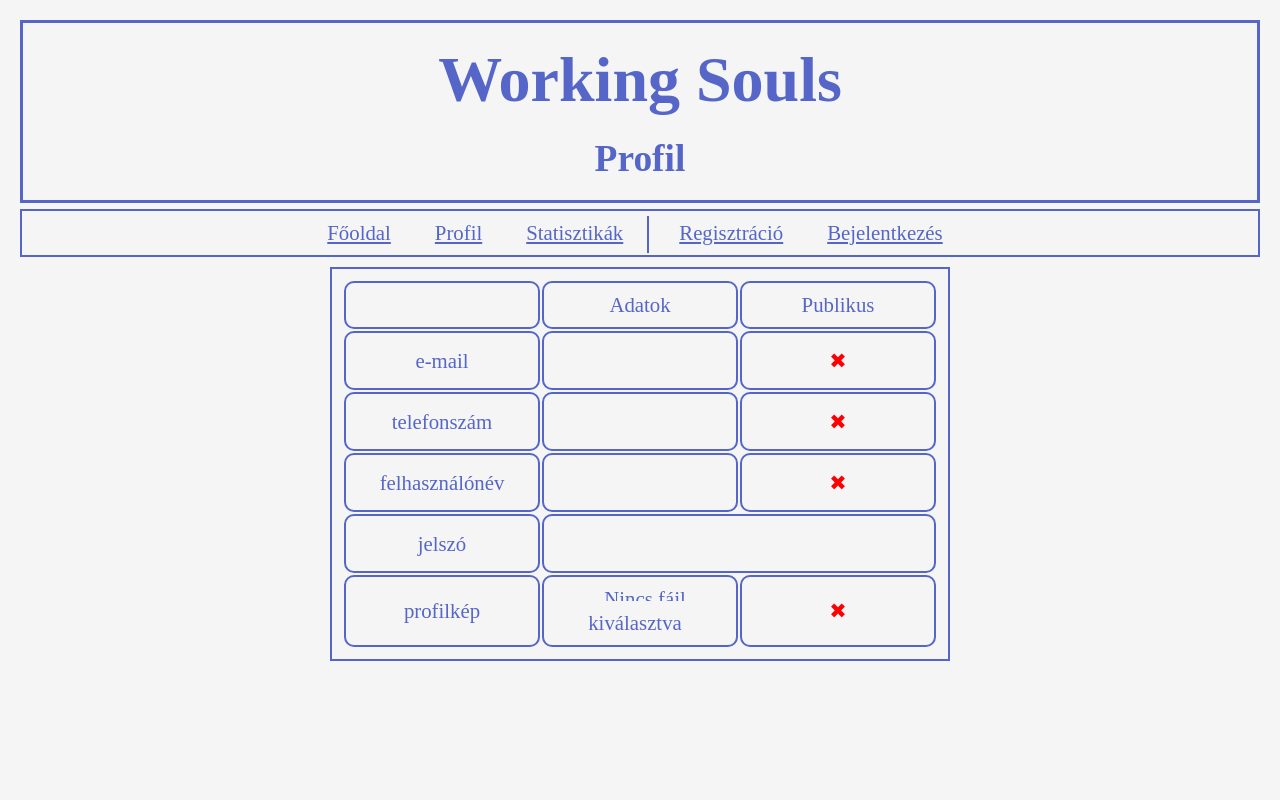
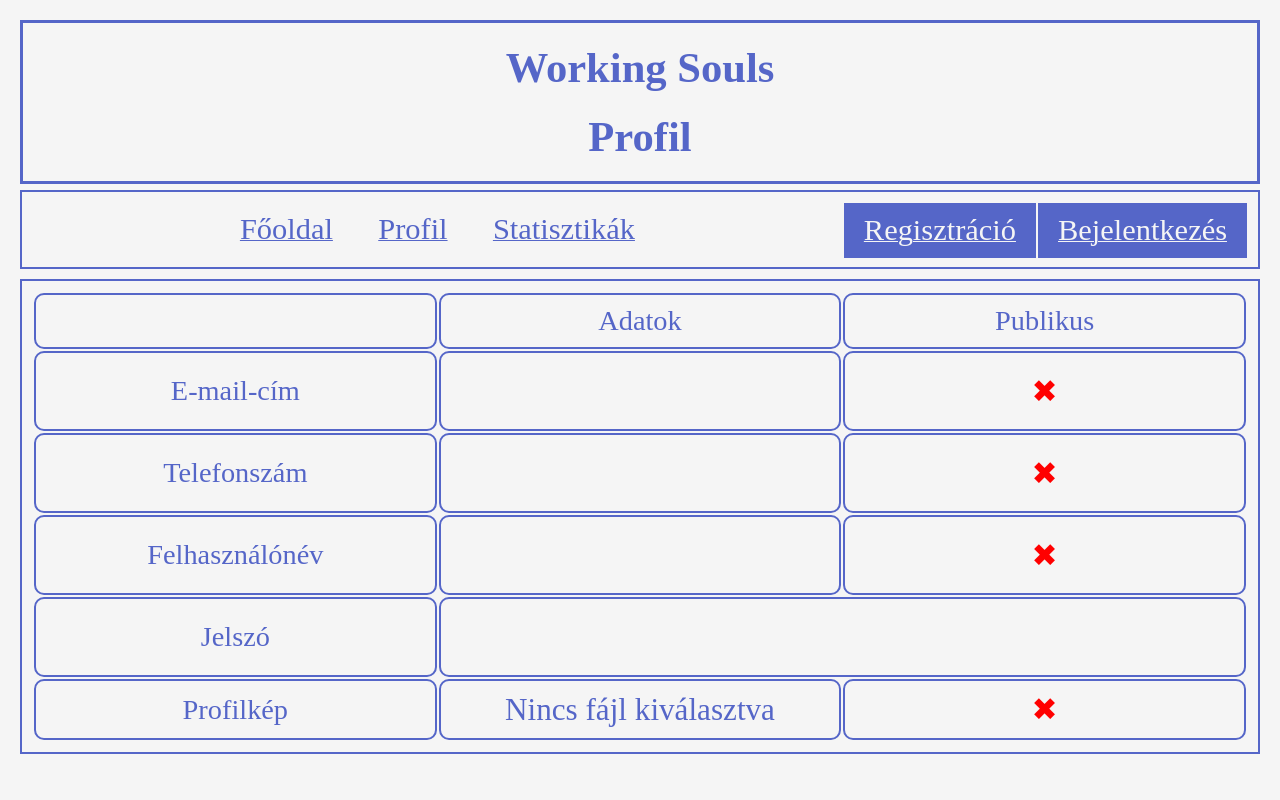
Before and after one commit to Frici73/project13, a PHP site: page /pages/profil.html in a window 1280 px wide. Run offline with PHP 8.4, Linux system fonts and the light colour scheme.

Commit message:
window sizing, login inputs fixing, menu: reg & login button edit

```diff
--- a/css/basic.css
+++ b/css/basic.css
@@ -4,10 +4,11 @@
     background-color: whitesmoke;
     color: #5566C8;
     text-align: center;
+    font-size: 1.1em;
 }
 
 body {
-    min-width: max(300px, 30%);
+    min-width: max(750px, 50%);
 }
 
 header {
@@ -23,23 +24,30 @@ menu {
     flex-direction: row;
 }
 
-menu div {
-    text-align: right;
-    display: inline;
-    box-sizing: border-box;
-    border: 0px solid #5566C8;
-    border-left: 2px solid #5566C8;
+menu li {
+    display: inline-block;
+    font-size: 1.3em;
 }
 
-menu li, menu div li{
-    display: inline;
-    font-size: 1.3em;
+.lileft {
+    float: right;
+    border: whitesmoke 1px solid;
+}
+
+.lileft,
+.lileft a {
+    color: whitesmoke;
+    background: #5566C8;
+}
+
+a {
+    text-decoration: underline 1px;
 }
 
 table {
     margin-top: 10px !important;
     border: #5566C8 2px solid;
-    width: 50%;
+    width: 100%;
     box-sizing: border-box;
 }
 
@@ -47,7 +55,8 @@ td {
     width: 50%;
 }
 
-input::file-selector-button { /*"Tallózás" gomb elrejtése*/
+input::file-selector-button {
+    /*"Tallózás" gomb elrejtése*/
     display: none;
 }
 
@@ -55,7 +64,8 @@ input[type="file"] {
     display: none;
 }
 
-input[type="password"]::-ms-reveal, /*A jelszó megjelenítő szem elrejtése*/
+input[type="password"]::-ms-reveal,
+/*A jelszó megjelenítő szem elrejtése*/
 input[type="password"]::-ms-clear {
     display: none;
 }
--- a/css/profil.css
+++ b/css/profil.css
@@ -3,7 +3,6 @@ td {
     border: #5566C8 2px solid;
     border-radius: 10px;
     box-sizing: border-box;
-    font-size: 1.3em;
 }
 
 td input {
@@ -17,19 +16,26 @@ td input {
 input[type="number"] {
     -moz-appearance: textfield;
 }
+
 input::-webkit-outer-spin-button,
 input::-webkit-inner-spin-button {
-  -webkit-appearance: none;
-  margin: 0;
+    -webkit-appearance: none;
+    margin: 0;
 }
 
 .check-cell input[type="checkbox"] {
     display: none;
 }
 
-.check-cell input[type="checkbox"]:checked + span {
+.check-cell span {
+    cursor: pointer;
+    user-select: none;
+}
+
+.check-cell input[type="checkbox"]:checked+span {
     color: green !important;
 }
-.check-cell input[type="checkbox"]:not(:checked) + span {
+
+.check-cell input[type="checkbox"]:not(:checked)+span {
     color: red !important;
 }
--- a/js/basic.js
+++ b/js/basic.js
@@ -26,8 +26,6 @@ document.body.innerHTML += `
         <li><a href="${points}/index.html">Főoldal</a></li>
         <li><a href="${points}/pages/profil.html">Profil</a></li>
         <li><a href="${points}/pages/stat.html">Statisztikák</a></li>
-        <div>
-            <li><a href="${points}/pages/register.html">Regisztráció</a></li>
-            <li><a href="${points}/pages/login.html">Bejelentkezés</a></li>
-        </div>
+        <li class="lileft"><a href="${points}/pages/login.html">Bejelentkezés</a></li>
+        <li class="lileft"><a href="${points}/pages/register.html">Regisztráció</a></li>
     </menu>`
--- a/pages/profil.html
+++ b/pages/profil.html
@@ -1,11 +1,13 @@
 <!DOCTYPE html>
 <html lang="hu">
+
 <head>
     <meta charset="UTF-8">
     <meta name="viewport" content="width=device-width, initial-scale=1.0">
     <link rel="stylesheet" href="../css/profil.css">
     <title>Working Souls - Profil</title>
 </head>
+
 <body>
     <script src="../js/basic.js"></script>
     <table>
@@ -15,30 +17,31 @@
             <td>Publikus</td>
         </tr>
         <tr>
-            <td>e-mail</td>
+            <td>E-mail-cím</td>
             <td><input type="email"></td>
             <td class="check-cell"><input type="checkbox"><span>&#10006;</span></td>
         </tr>
         <tr>
-            <td>telefonszám</td>
+            <td>Telefonszám</td>
             <td><input type="number"></td>
             <td class="check-cell"><input type="checkbox"><span>&#10006;</span></td>
         </tr>
         <tr>
-            <td>felhasználónév</td>
+            <td>Felhasználónév</td>
             <td><input type="text"></input></td>
             <td class="check-cell"><input type="checkbox"><span>&#10006;</span></td>
         </tr>
         <tr>
-            <td>jelszó</td>
+            <td>Jelszó</td>
             <td colspan="2"><input type="password"></td>
         </tr>
         <tr>
-            <td>profilkép</td>
+            <td>Profilkép</td>
             <td><input type="file" id="profileImage"><span id="fileSelector">Nincs fájl kiválasztva</span></td>
             <td class="check-cell"><input type="checkbox"><span>&#10006;</span></td>
         </tr>
     </table>
     <script src="../js/profil.js"></script>
 </body>
+
 </html>
```
Also changed, not shown: pages/login.html (+5 -2 lines), pages/register.html (+9 -5 lines), README.md (added).
